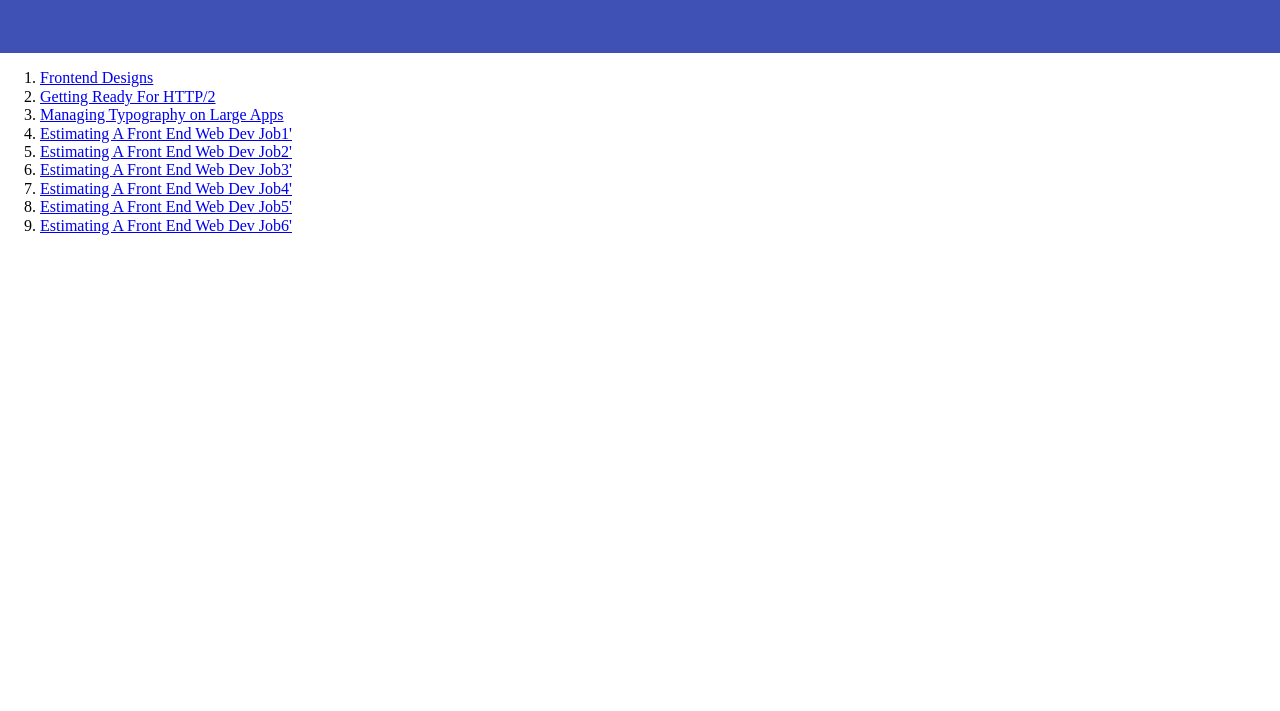
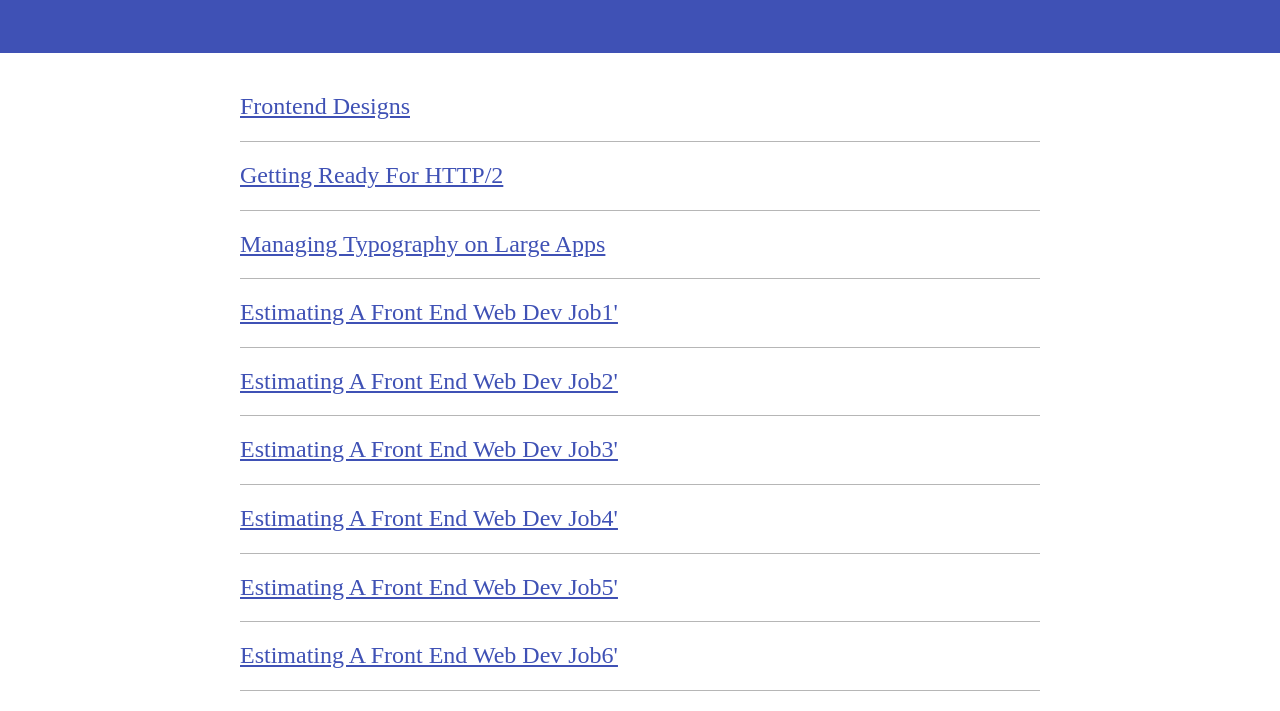
Before and after one commit to vedao/FrontEndNewsScreencast, a plain HTML site: page index.html in a window 1280 px wide. Shown: the part 100-811 px from the top of the page. Drawn offline with nearby package versions, Linux system fonts and the light colour scheme.

Commit message:
Style news and constrain content

```diff
--- a/index.html
+++ b/index.html
@@ -12,9 +12,12 @@
 
 <body>
     <header class="hero">
+        <div class="container">
             <p class="logo">Front-end News</p>
+        </div>
     </header>
-    <main>
+    <main class="content">
+        <div class="container">
             <ol class="news">
                 <li class="news-item">
                     <a class="news-link" href="#">Frontend Designs</a>
@@ -44,6 +47,7 @@
                     <a class="news-link" href="#">Estimating A Front End Web Dev Job6'</a>
                 </li>
             </ol>
+        </div>
     </main>
 </body>
 
--- a/main.css
+++ b/main.css
@@ -27,9 +27,11 @@ h4,
 h5,
 h6 {}
 
-ol {}
-
-li {}
+ol {
+    margin: 0;
+    padding: 0;
+    list-style-type: none;
+}
 
 p {}
 
@@ -43,6 +45,7 @@ a {}
 .hero {
     background-color: #3f51b5;
     color: #fff;
+    margin-bottom: 40px;
     padding: 20px 0;
     text-align: center;
 }
@@ -57,3 +60,29 @@ a {}
     font-weight: bold;
     text-transform: uppercase;
 }
+
+
+/*----------------------------------------------
+* News
+-----------------------------------------------*/
+
+.news-item {
+    border-bottom: 1px solid #b6b6b6;
+    margin-bottom: 20px;
+    padding-bottom: 20px;
+}
+
+.news-link {
+    color: #3f51b5;
+    font-size: 24px;
+}
+
+
+/*----------------------------------------------
+* Container
+-----------------------------------------------*/
+
+.container {
+    margin: 0 auto;
+    max-width: 800px;
+}
```
Lines whose indentation alone changed are shown as unchanged.
